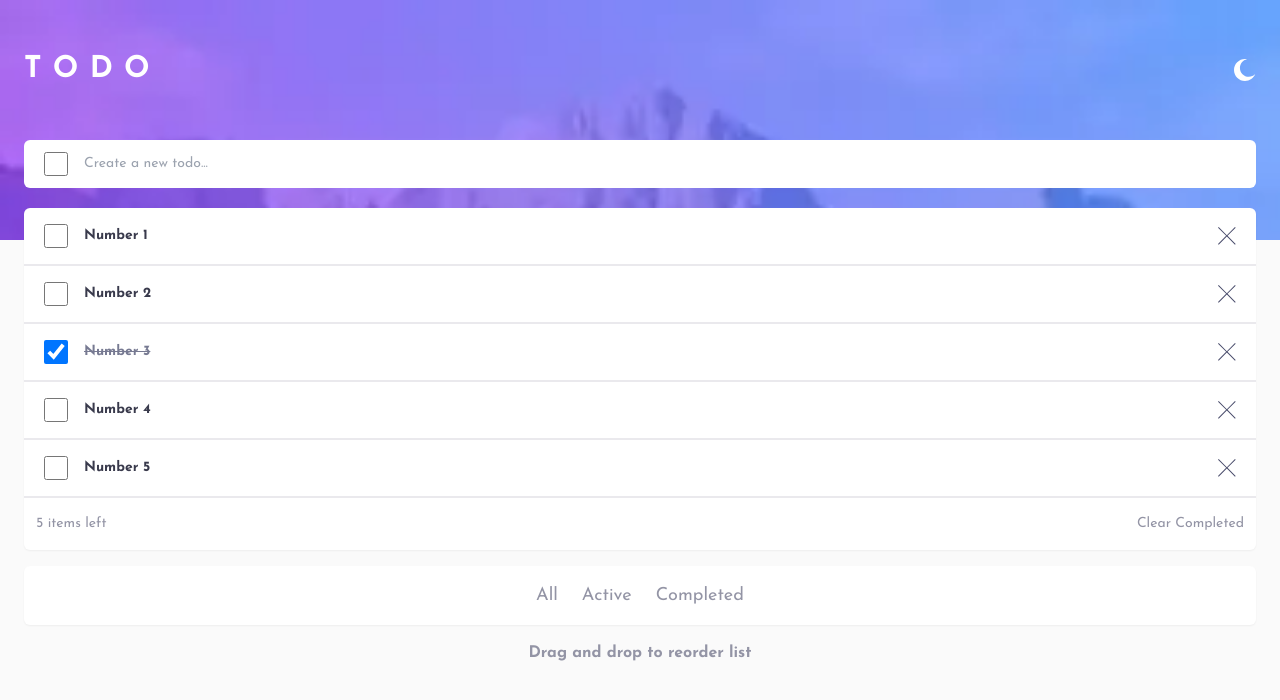
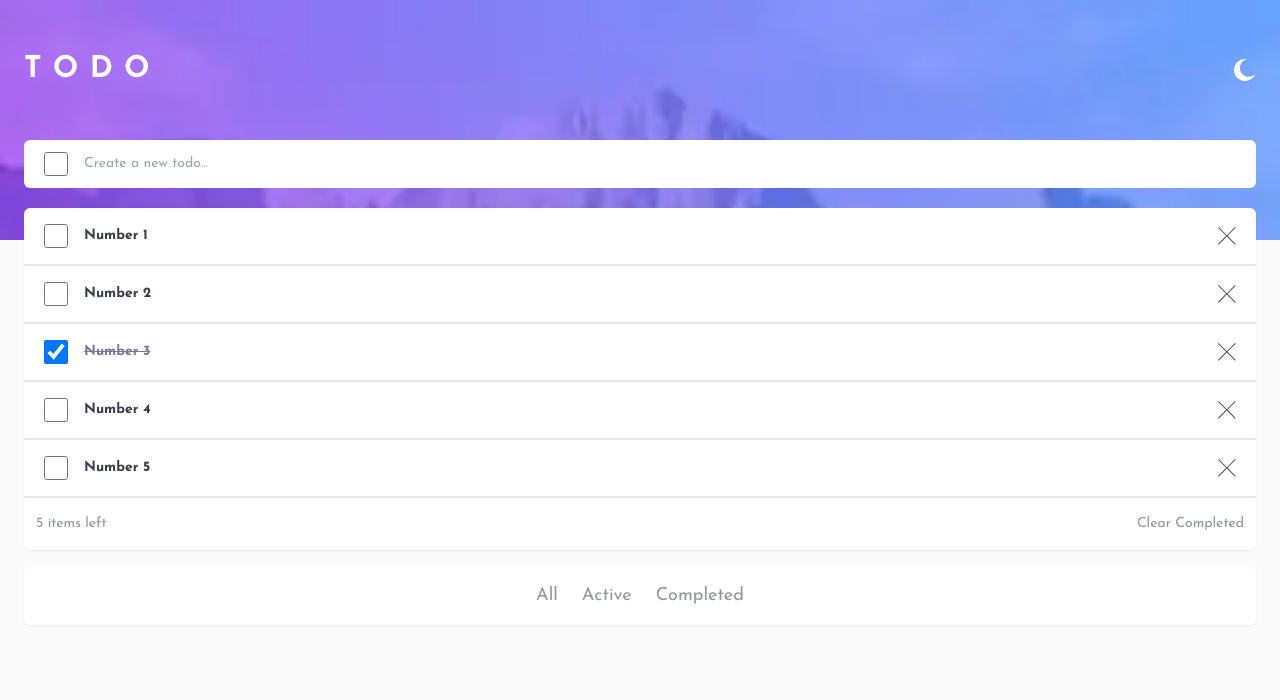
Before and after one commit to saullbrandao/todo-app, a Next.js app: page / in a window 1280 px wide. Shown: the top 700 px of the page. Built offline with nearby package versions, Linux system fonts and the light colour scheme.

Commit message:
feat: remove the footer message

```diff
--- a/src/components/ListSection/index.tsx
+++ b/src/components/ListSection/index.tsx
@@ -7,16 +7,11 @@ export function ListSection() {
   return (
     <section className="flex flex-col gap-4 w-full px-6">
       <List />
-
       <nav className="flex justify-center gap-6 bg-white w-full px-5 py-4 rounded-md shadow-sm text-light-gray-400 font-bold">
         <button onClick={() => handleFilter('all')}>All</button>
         <button onClick={() => handleFilter('active')}>Active</button>
         <button onClick={() => handleFilter('completed')}>Completed</button>
       </nav>
-
-      <footer className="text-center text-light-gray-400 font-bold text-base ">
-        Drag and drop to reorder list
-      </footer>
     </section>
   )
 }
```
